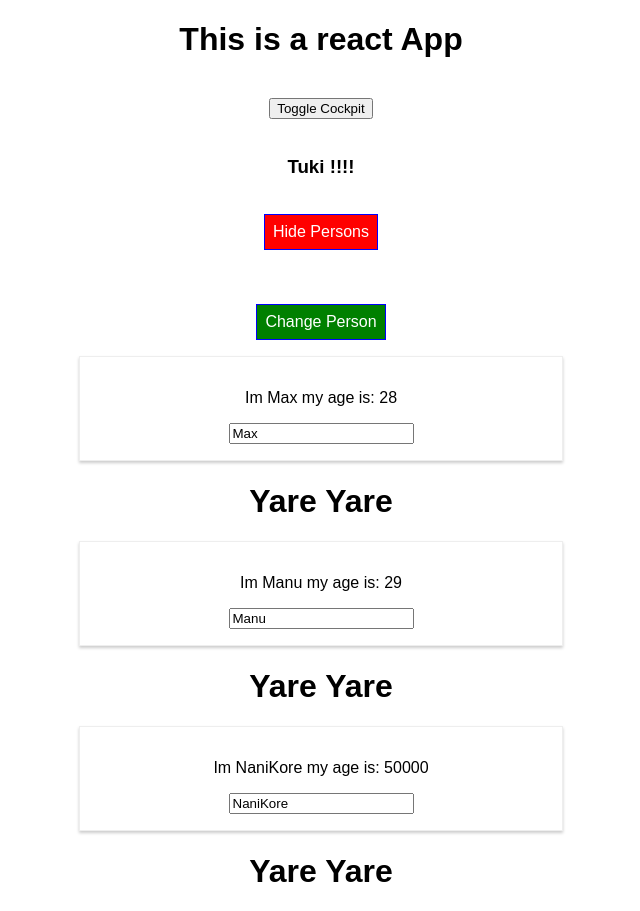
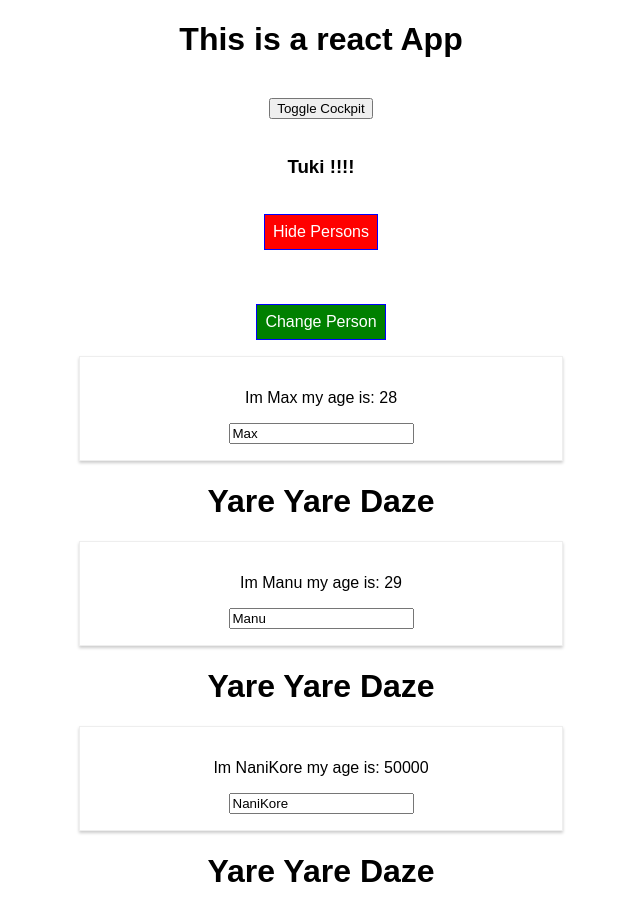
Before and after one commit to shantanubedajna009/ReactExploration, a React app: page / in a window 1280 px wide. Both pictures are taken after a click on the button "Show Persons". Shown: the whole page, without its empty margins (319-959 px from the left). Built offline with nearby package versions, Linux system fonts and the light colour scheme.

Commit message:
using Fragment insted of Aux Hoc

```diff
--- a/src/components/Persons/Person/Person.js
+++ b/src/components/Persons/Person/Person.js
@@ -1,4 +1,4 @@
-import React, { Component } from 'react';
+import React, { Component, Fragment } from 'react';
 //import Radium from 'radium';
 //import styled from 'styled-components';
 import classes from './Person.css';
@@ -11,15 +11,15 @@ class Person extends Component {
 
 
         return (
-                <Aux>
+                <Fragment>
                     <div className={classes.Person}>
 
                         <p key='k1' onClick={this.props.click}>Im {this.props.name} my age is: {this.props.age}</p>
                         <input key='k2' onChange={this.props.nameChange} value={this.props.name}></input>
 
                     </div>
-                    <h1>Yare Yare</h1>
-                </Aux>
+                    <h1>Yare Yare Daze</h1>
+                </Fragment>
 
         )
 
```
